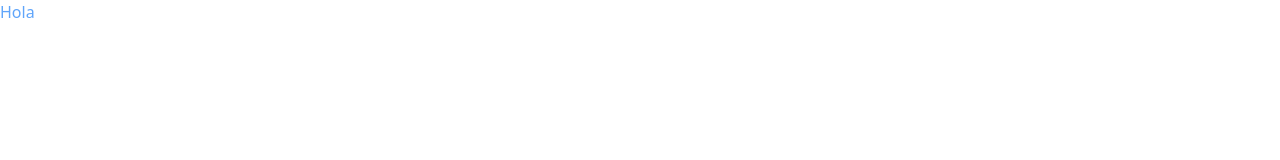
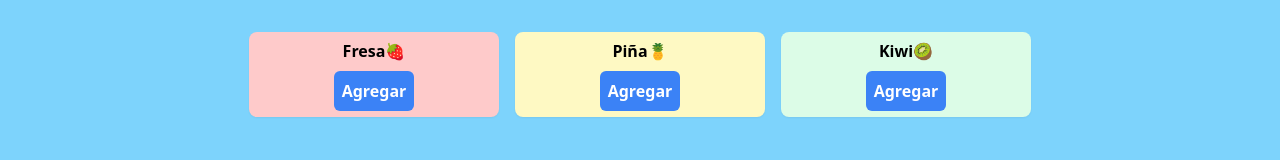
Before and after one commit to juanmi15/agregar-item, a website: page public/index.html in a window 1280 px wide. Drawn offline with nearby package versions, Linux system fonts and the light colour scheme; files that its build step writes are made by us from their sources.

Commit message:
Agregando interfaz y estilo

```diff
--- a/public/index.html
+++ b/public/index.html
@@ -7,7 +7,29 @@
     <title>Document</title>
     <link rel="stylesheet" href="../dist/output.css">
 </head>
-<body>
-    <h1 class="text-blue-400">Hola</h1>
+<body class="bg-sky-300">
+
+    <main class="w-full flex flex-col items-center ">
+
+        <div class="max-w-[90%] flex flex-col place-content-center mt-8 gap-y-4 md:flex-row md:gap-x-4">
+            <div class="w-[250px] h-[85px] bg-red-200 shadow-sm rounded-lg text-center flex flex-col justify-center ">
+                <p class="font-semibold mb-2">Fresa🍓</p>
+                <button class="bg-blue-500 max-w-[95%] self-center text-white rounded-md p-2 font-semibold  hover:bg-green-500 hover:text-white active:scale-110 ease-in-out duration-200" >Agregar</button>
+            </div>
+            <div class="w-[250px] h-[85px] bg-yellow-100 shadow-sm rounded-lg text-center flex flex-col justify-center">
+                <p class="font-semibold mb-2">Piña🍍</p>
+                <button class="bg-blue-500 max-w-[95%] self-center text-white rounded-md p-2 font-semibold  hover:bg-green-500 hover:text-white active:scale-110 ease-in-out duration-200" >Agregar</button>
+            </div>
+            <div class="w-[250px] h-[85px] bg-green-100 shadow-sm rounded-lg text-center flex flex-col justify-center">
+                <p class="font-semibold mb-2">Kiwi🥝</p>
+                <button class="bg-blue-500 max-w-[95%] self-center text-white rounded-md p-2 font-semibold  hover:bg-green-500 hover:text-white active:scale-110 ease-in-out duration-200" >Agregar</button>
+            </div>
+        </div>
+
+
+
+    </main>
+
+    <script src="./scripts.js"></script>
 </body>
 </html>
```
